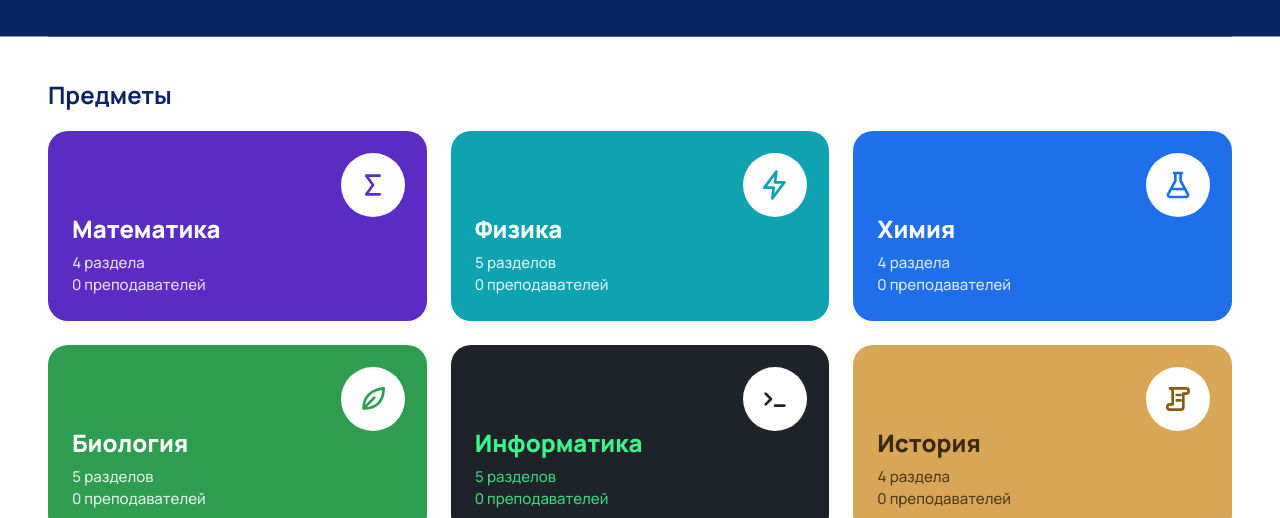
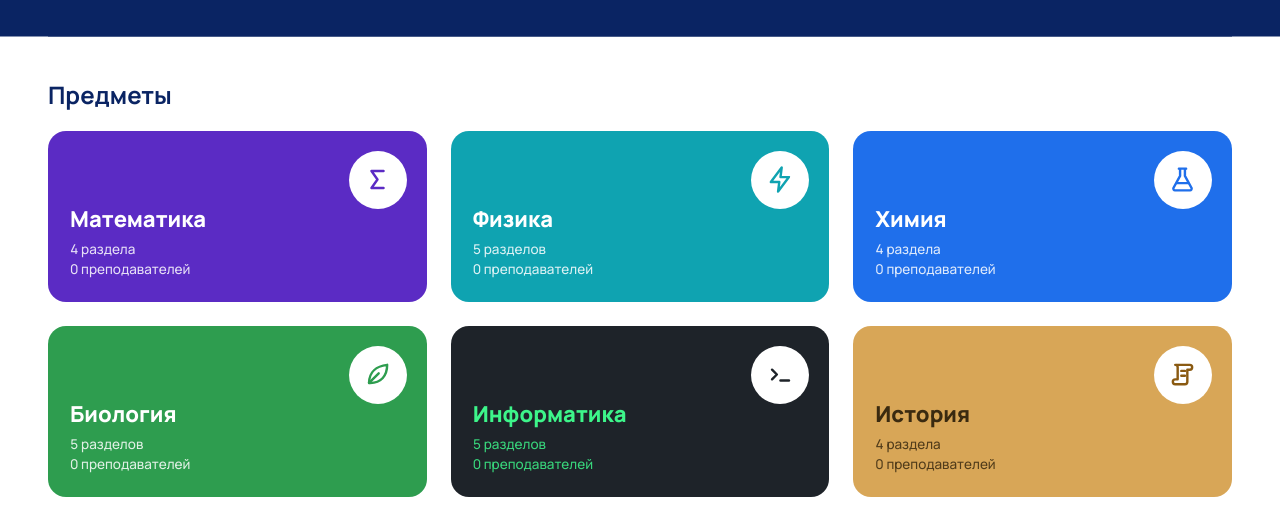
Before and after one commit to suxxept888/bilim_ordo, a plain HTML site: page webapp/index.html in a window 1280 px wide. Shown: the part 279-797 px from the top of the page. Drawn offline with Linux system fonts and the light colour scheme.

Commit message:
Компьютер: карточки предметов на 10% меньше
Co-Authored-By: Claude Opus 5.5 <noreply@anthropic.com>
Claude-Session: https://claude.ai/code/session_01LweUWYcct6tTBY3D3wTRhQ

```diff
--- a/webapp/index.html
+++ b/webapp/index.html
@@ -8,8 +8,8 @@
   <script src="https://telegram.org/js/telegram-web-app.js"></script>
   <link rel="preconnect" href="https://fonts.googleapis.com">
   <link rel="stylesheet" href="https://fonts.googleapis.com/css2?family=Manrope:wght@500;600;700;800&display=swap">
-  <!-- ?v=5 — номер версии: при изменении файлов увеличивайте его, чтобы браузер не показывал старую копию -->
-  <link rel="stylesheet" href="style.css?v=5">
+  <!-- ?v=6 — номер версии: при изменении файлов увеличивайте его, чтобы браузер не показывал старую копию -->
+  <link rel="stylesheet" href="style.css?v=6">
 </head>
 <body>
   <header class="top">
@@ -39,7 +39,7 @@
     <a href="#upload" data-tab="upload">Загрузить урок</a>
   </nav>
 
-  <script src="data.js?v=5"></script>
-  <script src="app.js?v=5"></script>
+  <script src="data.js?v=6"></script>
+  <script src="app.js?v=6"></script>
 </body>
 </html>
--- a/webapp/style.css
+++ b/webapp/style.css
@@ -290,12 +290,13 @@ button.primary {
 
   /* 3 карточки в ряд, крупнее */
   .subjects { grid-template-columns: repeat(3, minmax(0, 1fr)); gap: 24px; }
-  .card { min-height: 190px; padding: 24px; border-radius: 20px; transition: transform 0.15s ease, box-shadow 0.15s ease; }
+  /* Карточки на компьютере уменьшены на 10% */
+  .card { min-height: 171px; padding: 22px; border-radius: 18px; transition: transform 0.15s ease, box-shadow 0.15s ease; }
   .card:hover { transform: translateY(-3px); box-shadow: 0 12px 28px rgba(10, 36, 99, 0.18); }
-  .card .icon { top: 22px; right: 22px; width: 64px; height: 64px; }
-  .card .icon svg { width: 32px; height: 32px; }
-  .card strong { font-size: 24px; padding-right: 72px; }
-  .card .meta { font-size: 15px; margin-top: 8px; }
+  .card .icon { top: 20px; right: 20px; width: 58px; height: 58px; }
+  .card .icon svg { width: 29px; height: 29px; }
+  .card strong { font-size: 22px; padding-right: 66px; }
+  .card .meta { font-size: 13.5px; margin-top: 7px; }
 
   /* Страница предмета: разделы в 2 колонки */
   .subject-hero { padding: 32px 0; gap: 20px; }
```
